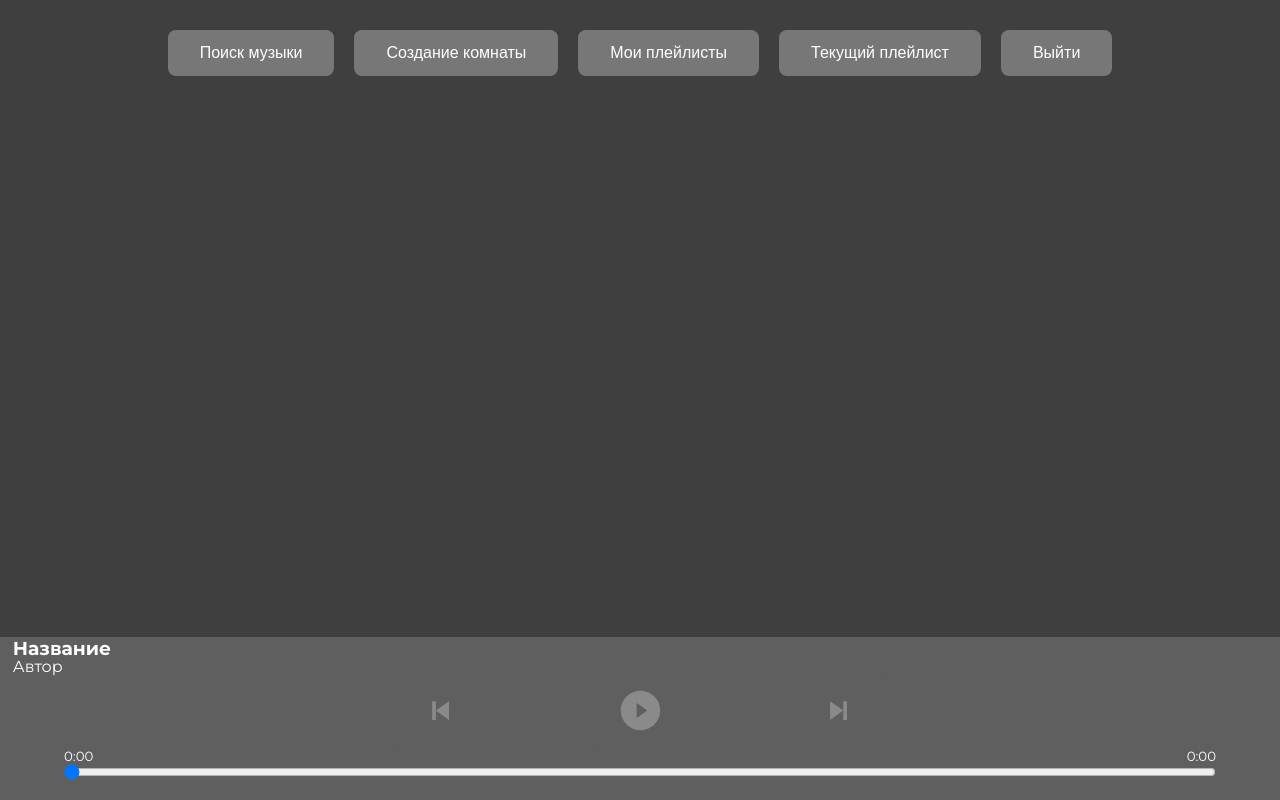
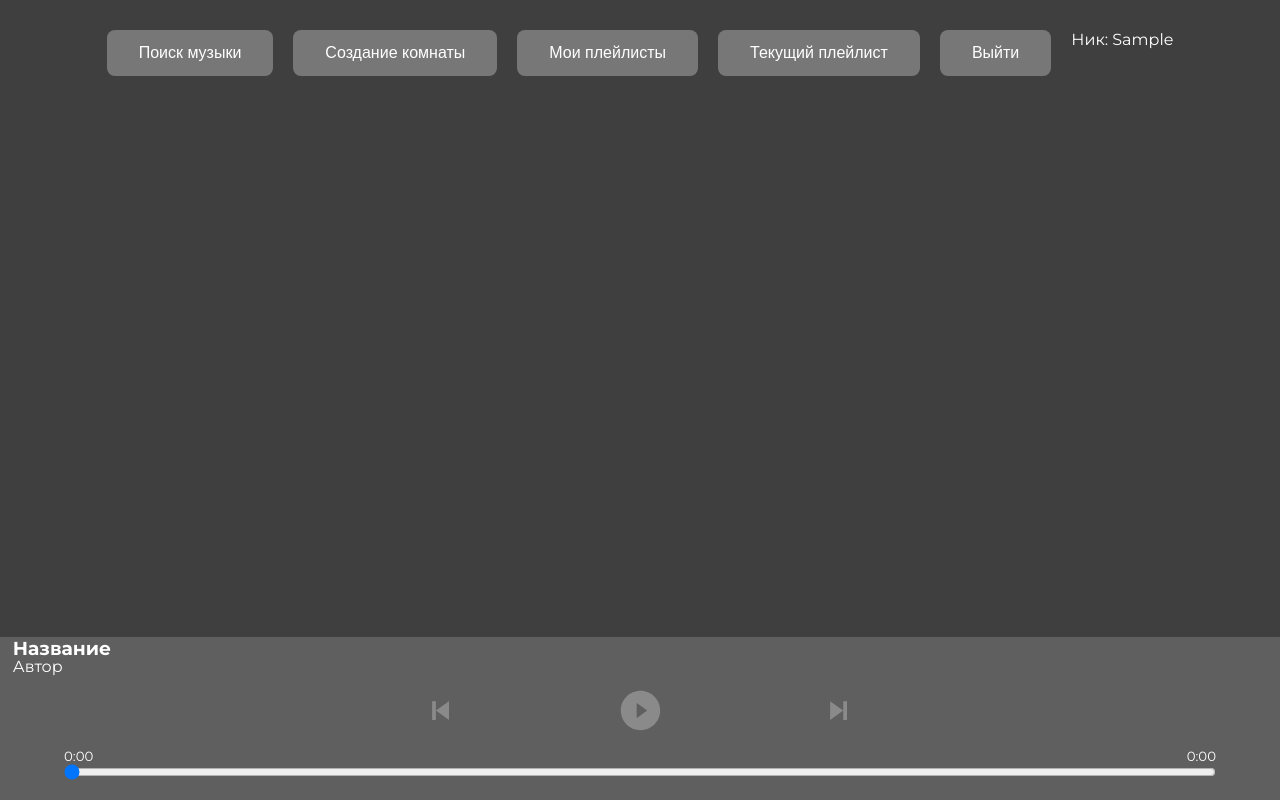
Before and after one commit to Promkaa/WebProject, a React (Create React App) app in the folder frontend/: page / in a window 1280 px wide. Both pictures are taken after typing "Sample" into the empty fields and a click on the button "Войти". Built offline with nearby package versions, Linux system fonts and the light colour scheme.

Commit message:
modified:   frontend/src/App.js 	new file:   frontend/src/components/nick.js 	modified:   frontend/src/css/main.css 	modified:   frontend/src/pages/login.js 	modified:   frontend/src/pages/main.js

```diff
--- a/frontend/src/App.js
+++ b/frontend/src/App.js
@@ -6,24 +6,29 @@ import './css/main.css';
 
 class App extends React.Component {
   state = {
-    isLoggedIn: false
+    isLoggedIn: false,
+    username: ''
   };
 
-  handleLogin = () => {
-    this.setState({ isLoggedIn: true });
+  handleLogin = (username) => {
+    this.setState({
+      isLoggedIn: true,
+    username: username });
   };
 
   handleLogout = () => {
-    this.setState({ isLoggedIn: false });
+    this.setState({
+      isLoggedIn: false,
+      username: '' });
   };
 
   render() {
-    const { isLoggedIn } = this.state;
+    const { isLoggedIn, username } = this.state;
 
     return (
       <div>
         {isLoggedIn ? (
-          <MainStr onLogout={this.handleLogout} />
+          <MainStr onLogout={this.handleLogout} username={username} />
         ) : (
           <Login onLogin={this.handleLogin} />
         )}
--- /dev/null
+++ b/frontend/src/components/nick.js
@@ -0,0 +1,16 @@
+import React from "react";
+import '../css/main.css'
+
+// Показывает ник справа сверху, который ввел пользователь в окне входа
+
+class Nick extends React.Component{
+    render(){
+        return(
+            <div>
+                <span className="Nickname">Ник: {this.props.username}</span>
+            </div>
+        )
+    }
+}
+
+export default Nick;
--- a/frontend/src/css/main.css
+++ b/frontend/src/css/main.css
@@ -15,6 +15,11 @@
     background-color: #3f3f3f;
     min-height: 100vh;
     flex-wrap: wrap;
+}
+
+.Nickname{
+    color: #ffffff;
+    font-family: 'Montserrat', sans-serif;
 }
 
 /* ========================================================= */
--- a/frontend/src/pages/login.js
+++ b/frontend/src/pages/login.js
@@ -21,7 +21,7 @@ class Login extends React.Component {
       console.log("Form submitted:", this.state);
 
       if (this.props.onLogin) {
-        this.props.onLogin();
+        this.props.onLogin(this.state.login);
       }
     } else {
       alert("Пожалуйста, введите логин");
--- a/frontend/src/pages/main.js
+++ b/frontend/src/pages/main.js
@@ -4,6 +4,7 @@ import Poisk from "./poisk";
 import MkRoom from "./makeRoom";
 import Myplaylist from "./myPlaylist";
 import TekushiyPL from "./TekushiyPlayList";
+import Nick from "../components/nick"
 
 //надо кнопки перенести в отдельный файл, чтобы их можно было использовать на каждой странице
 
@@ -89,7 +90,7 @@ class MainStr extends React.Component{
                 <button className="exit" onClick={this.handleLogout}>
                     Выйти
                 </button>
-
+                <Nick username={this.props.username} />
                 <Pleer />
             </div>
         )
```
